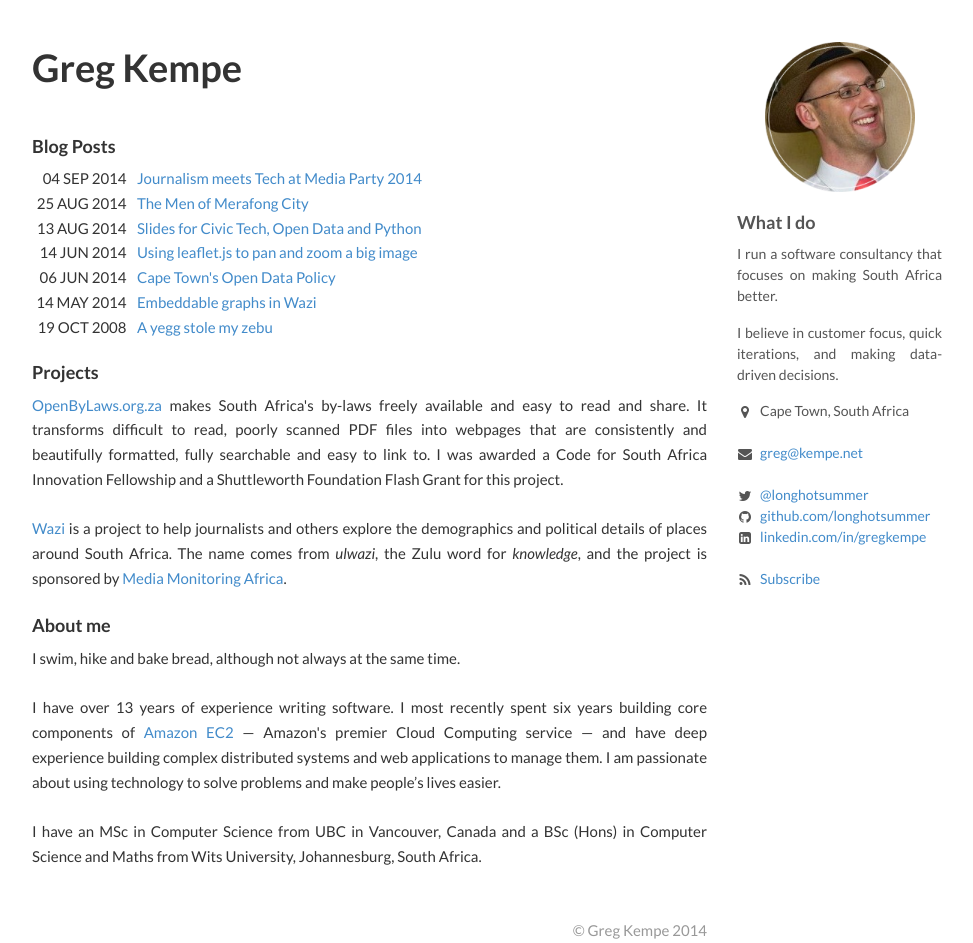
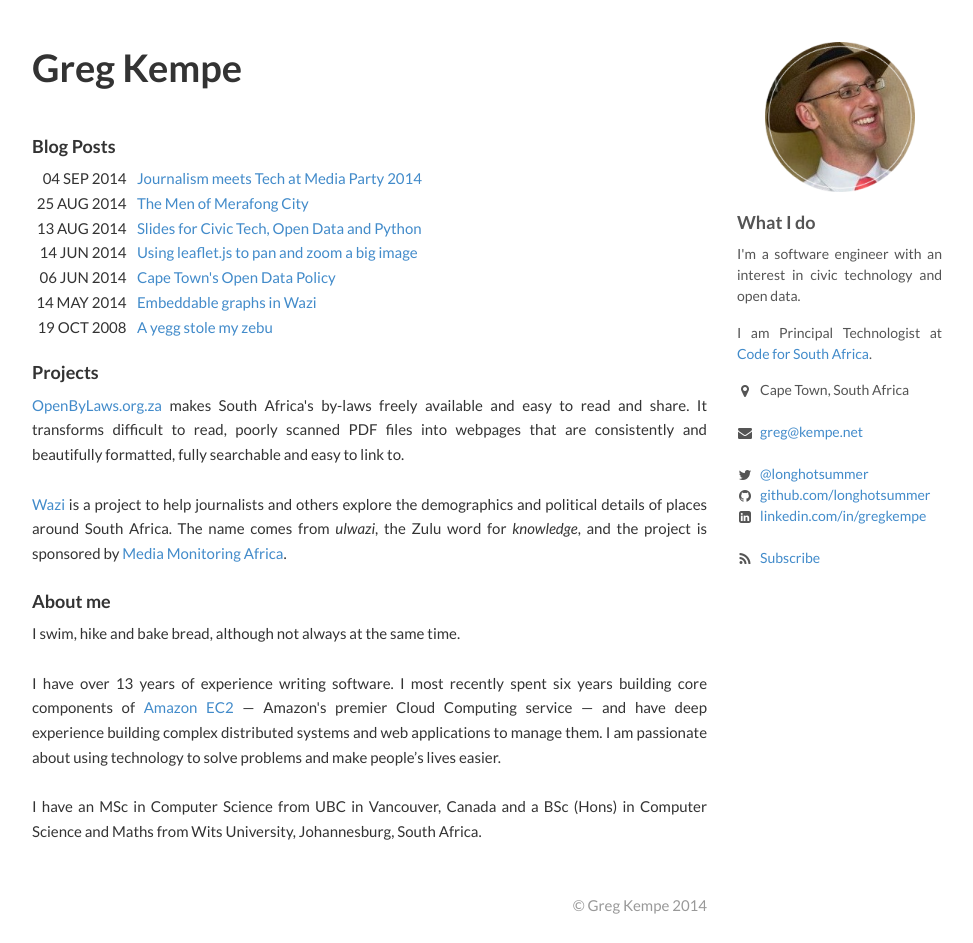
Before and after one commit to longhotsummer/longhotsummer.github.io, a Jekyll site: the page built from index.html, in a window 1280 px wide. Shown: the whole page, without its empty margins (153-1126 px from the left). Built offline with Jekyll 4.4.1, drawn with Linux system fonts in a browser that asks for light colours; nearby versions of some CDN libraries; Markdown is read by kramdown in place of the engine named in the settings; after the commit the page ends 918 px from its top, so only the background shows below that.

Commit message:
Link to Code for SA

```diff
--- a/_includes/sidebar.html
+++ b/_includes/sidebar.html
@@ -1,12 +1,12 @@
 <aside id="infobar">
-  <img class="photo" src="/images/photo.png">
+  <img class="photo" src="/images/photo.png" alt='Photo of Greg'>
 
   <h4>What I do</h4>
   <p>
-  I run a software consultancy that focuses on making South Africa better.
+  I'm a software engineer with an interest in civic technology and open data.
   </p>
   <p>
-  I believe in customer focus, quick iterations, and making data-driven decisions.
+  I am Principal Technologist at <a href="http://www.code4sa.org/">Code for South Africa</a>.
   </p>
 
   <ul class='fa-ul'>
--- a/index.html
+++ b/index.html
@@ -16,7 +16,7 @@ title: Greg Kempe
   <h2>Projects</h2>
 
   <p>
-  <a href="http://openbylaws.org.za">OpenByLaws.org.za</a> makes South Africa's by-laws freely available and easy to read and share. It transforms difficult to read, poorly scanned PDF files into webpages that are consistently and beautifully formatted, fully searchable and easy to link to. I was awarded a Code for South Africa Innovation Fellowship and a Shuttleworth Foundation Flash Grant for this project.
+  <a href="http://openbylaws.org.za">OpenByLaws.org.za</a> makes South Africa's by-laws freely available and easy to read and share. It transforms difficult to read, poorly scanned PDF files into webpages that are consistently and beautifully formatted, fully searchable and easy to link to.
   </p>
 
   <p>
```
